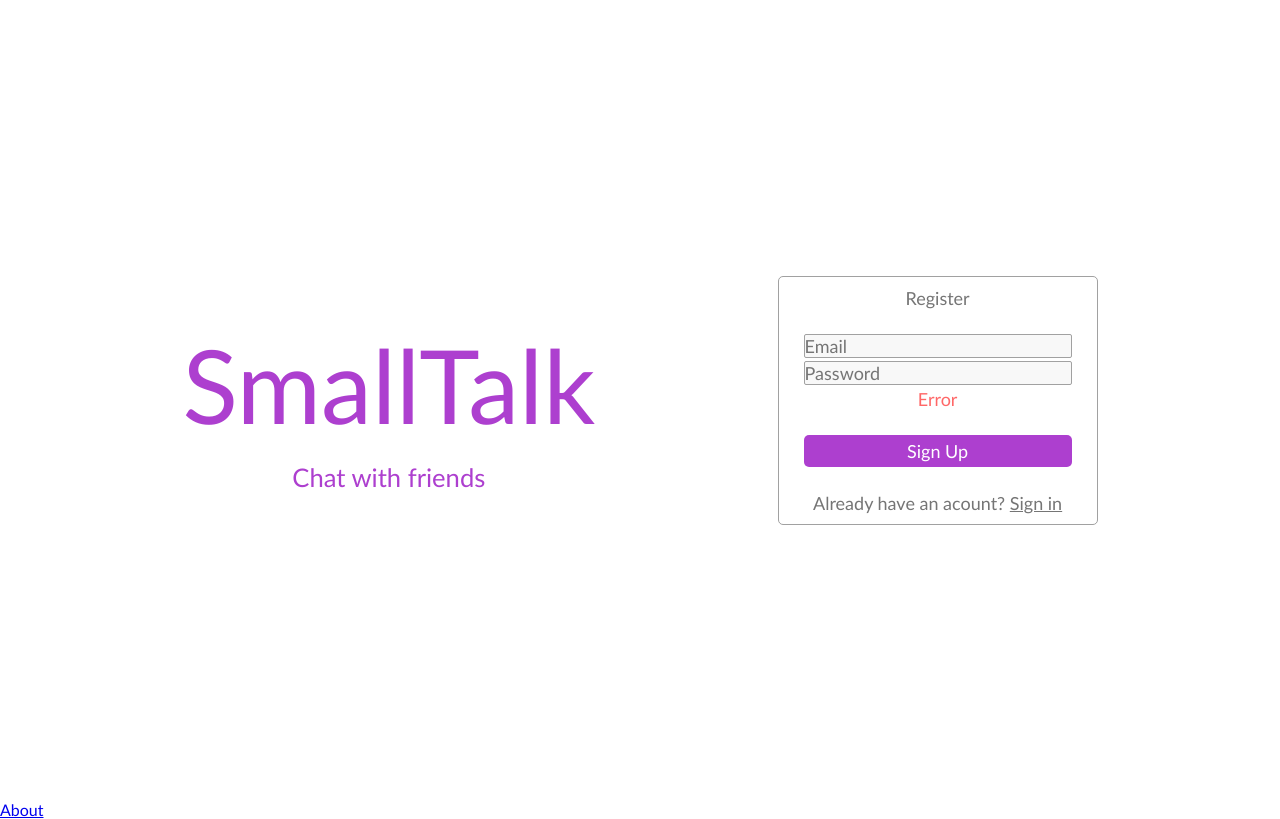
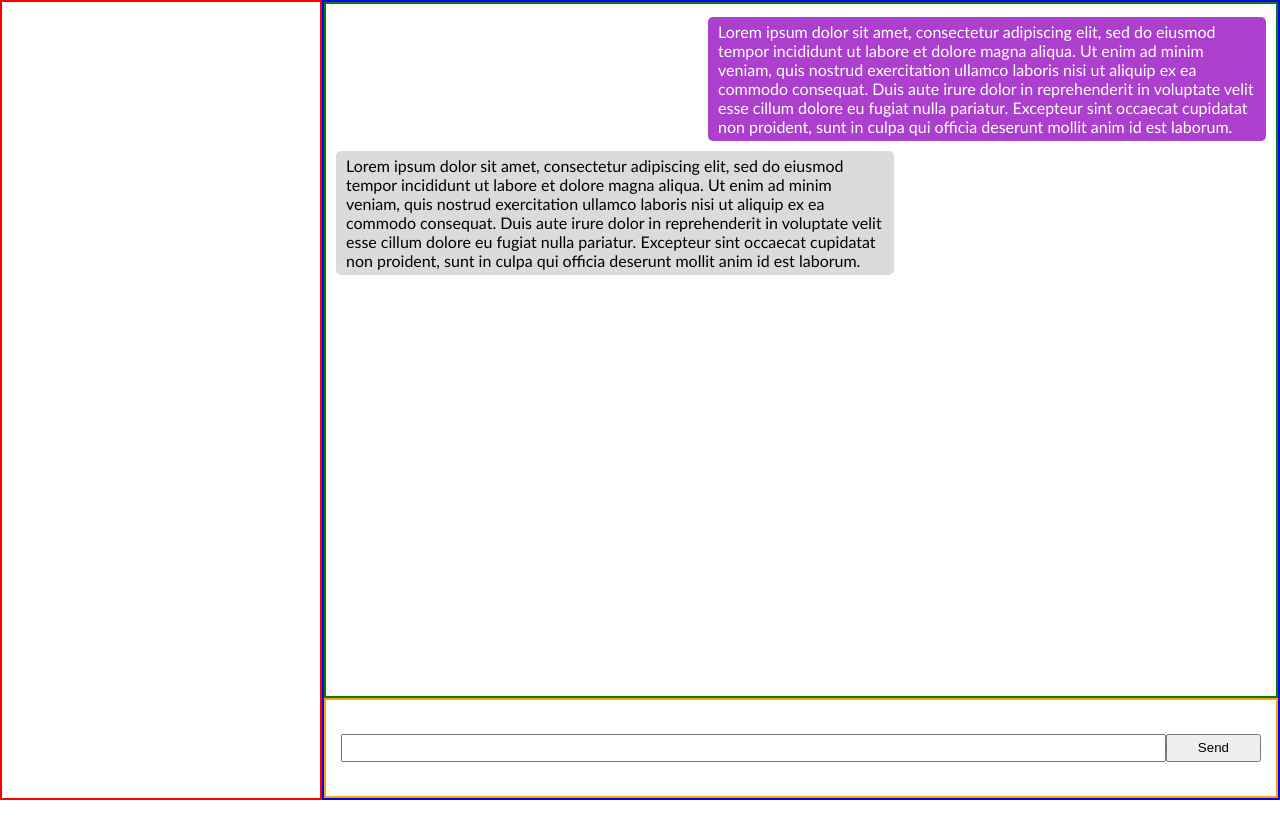
Before and after one commit to TMV518/chat-app, a React (Vite) app: page / in a window 1280 px wide. Built offline with nearby package versions, Linux system fonts and the light colour scheme.

Commit message:
Worked on messages page. Modified favicon

```diff
--- a/src/App.jsx
+++ b/src/App.jsx
@@ -3,12 +3,27 @@ import reactLogo from "./assets/react.svg";
 import viteLogo from "/vite.svg";
 import classes from "./App.module.css";
 import SignUpPage from "./AuthPage/SignUpPage";
+import SentContainer from "./MsgContainers/SentContainer";
+import ReceivedContainer from "./MsgContainers/ReceivedContainer";
 
 function App() {
   return (
     <div className={classes.App}>
-      <SignUpPage />
-      <a href="#">About</a>
+      {/*<SignUpPage />*/}
+      <div className={classes["view-chats"]}>
+        <div className={classes["friends-groups-sect"]}></div>
+        <div className={classes["chat-sect"]}>
+          <div className={classes["messages"]}>
+            <SentContainer />
+            <ReceivedContainer />
+          </div>
+          <form className={classes["chat-input"]}>
+            <input type="text" />
+            <button type="submit">Send</button>
+          </form>
+        </div>
+      </div>
+      {/*<a href="#">About</a>*/}
     </div>
   );
 }
--- a/src/App.module.css
+++ b/src/App.module.css
@@ -1,3 +1,57 @@
 .App {
   font-family: "Gill Sans", "Gill Sans MT", Calibri, "Trebuchet MS", sans-serif;
 }
+
+.view-chats {
+  display: flex;
+  height: 100vh;
+}
+
+.friends-groups-sect {
+  flex: 1;
+  width: 100%;
+  border: 2px solid red;
+}
+
+/*****/
+.chat-sect {
+  flex: 3;
+  width: 100%;
+  border: 2px solid blue;
+  display: flex;
+  flex-direction: column;
+}
+
+.messages {
+  width: 100%;
+  flex: 7;
+  border: 2px solid green;
+  overflow-y: scroll;
+  padding: 10px;
+}
+
+/*******/
+.chat-input {
+  width: 100%;
+  flex: 1;
+  border: 2px solid orange;
+  display: flex;
+  padding: 0 15px;
+  align-items: center;
+}
+
+.chat-input > input {
+  width: 100%;
+  height: 30%;
+  flex: 9;
+}
+
+.chat-input > button {
+  width: 100%;
+  height: 30%;
+  flex: 1;
+}
+
+.chat-input > button:hover {
+  cursor: pointer;
+}
--- a/src/AuthPage/SignUpPage.jsx
+++ b/src/AuthPage/SignUpPage.jsx
@@ -3,6 +3,7 @@ import classes from "./SignUpPage.module.css";
 import RegisterForm from "./RegisterForm";
 import LoginForm from "./LoginForm";
 
+/*Contains forms for registering and logging in*/
 const SignUpPage = () => {
   const [registerForm, setRegisterForm] = useState(true);
 
--- /dev/null
+++ b/src/MsgContainers/ReceivedContainer.jsx
@@ -0,0 +1,19 @@
+import classes from "./ReceivedContainer.module.css";
+
+const ReceivedContainer = () => {
+  return (
+    <div className={classes["message-received-container"]}>
+      <div className={classes["message-received-bubble"]}>
+        Lorem ipsum dolor sit amet, consectetur adipiscing elit, sed do eiusmod
+        tempor incididunt ut labore et dolore magna aliqua. Ut enim ad minim
+        veniam, quis nostrud exercitation ullamco laboris nisi ut aliquip ex ea
+        commodo consequat. Duis aute irure dolor in reprehenderit in voluptate
+        velit esse cillum dolore eu fugiat nulla pariatur. Excepteur sint
+        occaecat cupidatat non proident, sunt in culpa qui officia deserunt
+        mollit anim id est laborum.
+      </div>
+    </div>
+  );
+};
+
+export default ReceivedContainer;
--- /dev/null
+++ b/src/MsgContainers/ReceivedContainer.module.css
@@ -0,0 +1,14 @@
+.message-received-container {
+  width: 100%;
+  display: inline-block;
+}
+
+.message-received-bubble {
+  max-width: 60%;
+  word-wrap: break-word;
+  border-radius: 5px;
+  background-color: rgb(219, 219, 219);
+  color: black;
+  padding: 5px 10px;
+  margin: 5px 0px;
+}
--- /dev/null
+++ b/src/MsgContainers/SentContainer.jsx
@@ -0,0 +1,19 @@
+import classes from "./SentContainer.module.css";
+
+const SentContainer = () => {
+  return (
+    <div className={classes["message-sent-container"]}>
+      <div className={classes["message-sent-bubble"]}>
+        Lorem ipsum dolor sit amet, consectetur adipiscing elit, sed do eiusmod
+        tempor incididunt ut labore et dolore magna aliqua. Ut enim ad minim
+        veniam, quis nostrud exercitation ullamco laboris nisi ut aliquip ex ea
+        commodo consequat. Duis aute irure dolor in reprehenderit in voluptate
+        velit esse cillum dolore eu fugiat nulla pariatur. Excepteur sint
+        occaecat cupidatat non proident, sunt in culpa qui officia deserunt
+        mollit anim id est laborum.
+      </div>
+    </div>
+  );
+};
+
+export default SentContainer;
--- /dev/null
+++ b/src/MsgContainers/SentContainer.module.css
@@ -0,0 +1,15 @@
+.message-sent-container {
+  width: 100%;
+  display: inline-block;
+}
+
+.message-sent-bubble {
+  max-width: 60%;
+  word-wrap: break-word;
+  float: right;
+  border-radius: 5px;
+  background-color: rgb(173, 63, 207);
+  color: white;
+  padding: 5px 10px;
+  margin: 2.5px 0px;
+}
--- a/src/index.css
+++ b/src/index.css
@@ -3,3 +3,23 @@
   padding: 0;
   box-sizing: border-box;
 }
+
+/* scrollbar stuf */
+::-webkit-scrollbar {
+  width: 5px;
+}
+
+/* Track */
+::-webkit-scrollbar-track {
+  background: rgba(241, 241, 241, 0);
+}
+
+/* Handle */
+::-webkit-scrollbar-thumb {
+  background-color: rgb(165, 165, 165);
+}
+
+/* Handle on hover */
+::-webkit-scrollbar-thumb:hover {
+  background: #8f8f8f;
+}
```
Also changed, not shown: public/Favicon_draft_32x32.png, 1 other file (tests, documents, lock files or other folders).
